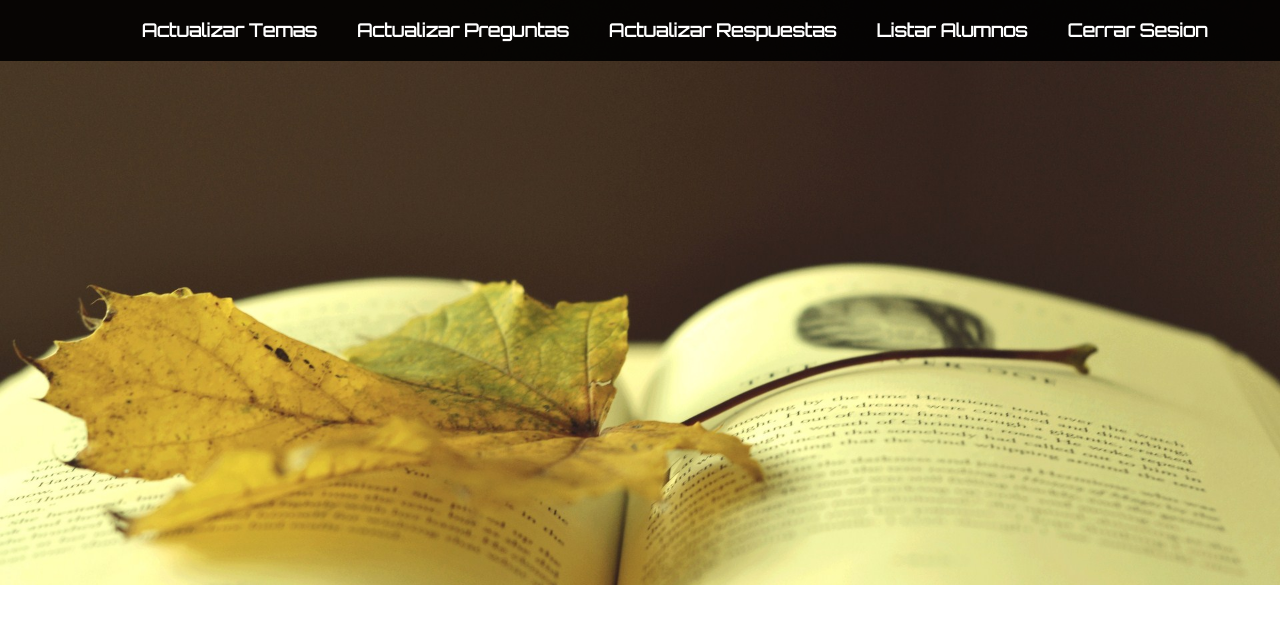
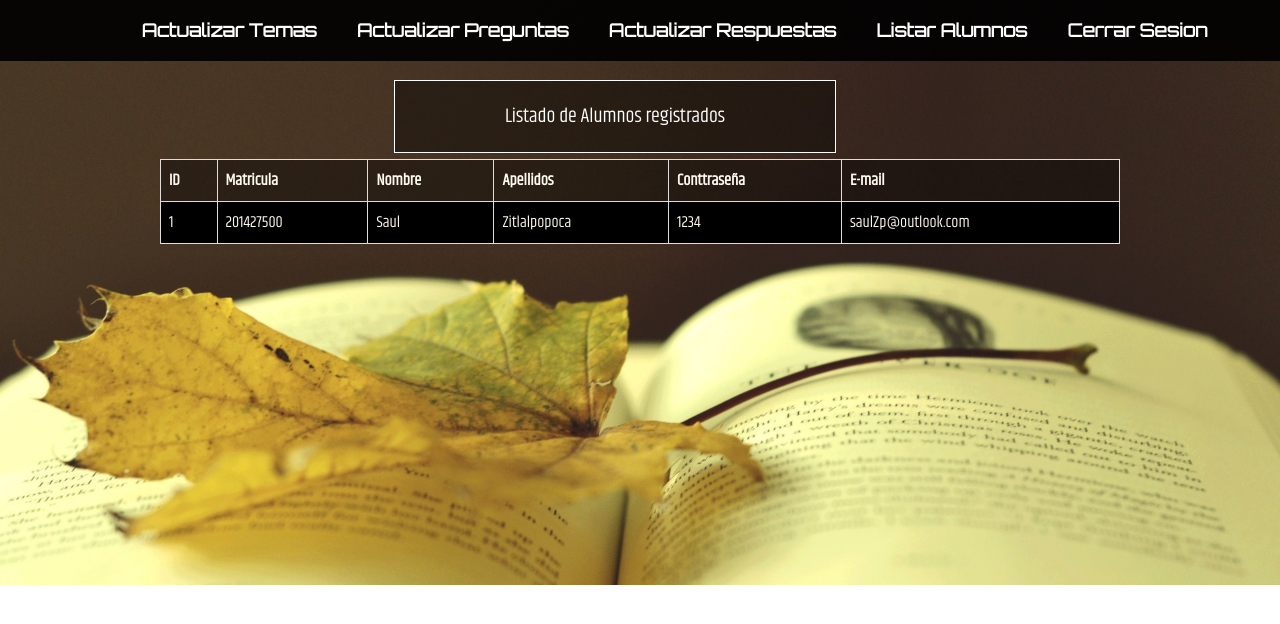
Before and after one commit to SaulZp/ProyectoWeb, a PHP site: page /listarAlumnos.php in a window 1280 px wide. Shown: the part 50-674 px from the top of the page. Run offline with PHP 8.4, Linux system fonts and the light colour scheme; data comes from the database, SQL or seed files in the repository.

Commit message:
listar alumnos en forma de tabla
Aun no contiene session_start()

```diff
--- a/css/estilosAdmin.css
+++ b/css/estilosAdmin.css
@@ -90,19 +90,43 @@ nav ul li:hover{
 	margin: 0px;
 	background-image: url(../img/alumnos.jpg);
 	background-size: cover;
-	height: 586px;
+    height: 586px;
 }
 #texto{
 	border: 1px solid white;
-	width: 600px;
+	width: 400px;
 	padding: 20px;
 	margin: 10px;
 	position: absolute;
-	top: 250px;
-	left: 380px;
+	top: 120px;
+	left: 30%;
 	background: rgb(0,0,0,0.4);
 	font-family: 'Khand', sans-serif;
-	font-size: 50px;
+	font-size: 20px;
 	color: white;
     text-align: center;
 }
+table {
+    font-family: 'Khand', sans-serif;
+    border-collapse: collapse;
+    width: 100%;
+}
+
+td, th {
+    border: 1px solid #dddddd;
+    text-align: left;
+    padding: 8px;
+    background-color: rgb(0, 0, 0, 0.4);
+    color: floralwhite;
+}
+
+tr:nth-child(even) {
+    background-color: rgb(0, 0, 0);
+}
+
+.tablaAlum{
+    margin: 0;
+    padding: 10rem;
+    /* IMPORTANTE */
+    text-align: center;
+}
--- a/listarAlumnos.php
+++ b/listarAlumnos.php
@@ -40,7 +40,40 @@
 
 		<!--PRESENTACION-->
 		<div class="alumnos">
+			<p id="texto"> Listado de Alumnos registrados</p>
+			<div class="tablaAlum">
+			    <?php
+                    $host = "localhost";
+                    $user = "root";
+                    $pw = "";
+                    $db = "proyecto";
 
+                    $link = mysqli_connect($host,$user,$pw);
+                     mysqli_select_db($link,$db);
+
+                    $consultaAlumno = mysqli_query($link,"SELECT * FROM alumnos");
+                    echo "<table>";
+                    echo "<tr>";
+                    echo "<th> ID </th>";
+                    echo "<th> Matricula </th>";
+                    echo "<th> Nombre </th>";
+                    echo "<th> Apellidos </th>";
+                    echo "<th> Conttraseña </th>";
+                    echo "<th> E-mail </th>";
+                    echo "</tr>";
+                    while($fila = mysqli_fetch_array($consultaAlumno)){
+                        echo "<tr>";
+                        echo "<td> $fila[id_Alumno] </td>";
+                        echo "<td> $fila[matricula] </td>";
+                        echo "<td> $fila[nombre] </td>";
+                        echo "<td> $fila[apellidos] </td>";
+                        echo "<td> $fila[password] </td>";
+                        echo "<td> $fila[correo] </td>";
+                        echo "</tr>";
+                    }
+                    echo "</table>";
+                ?>
+			</div>
 		</div>
 
 	</body>
```
